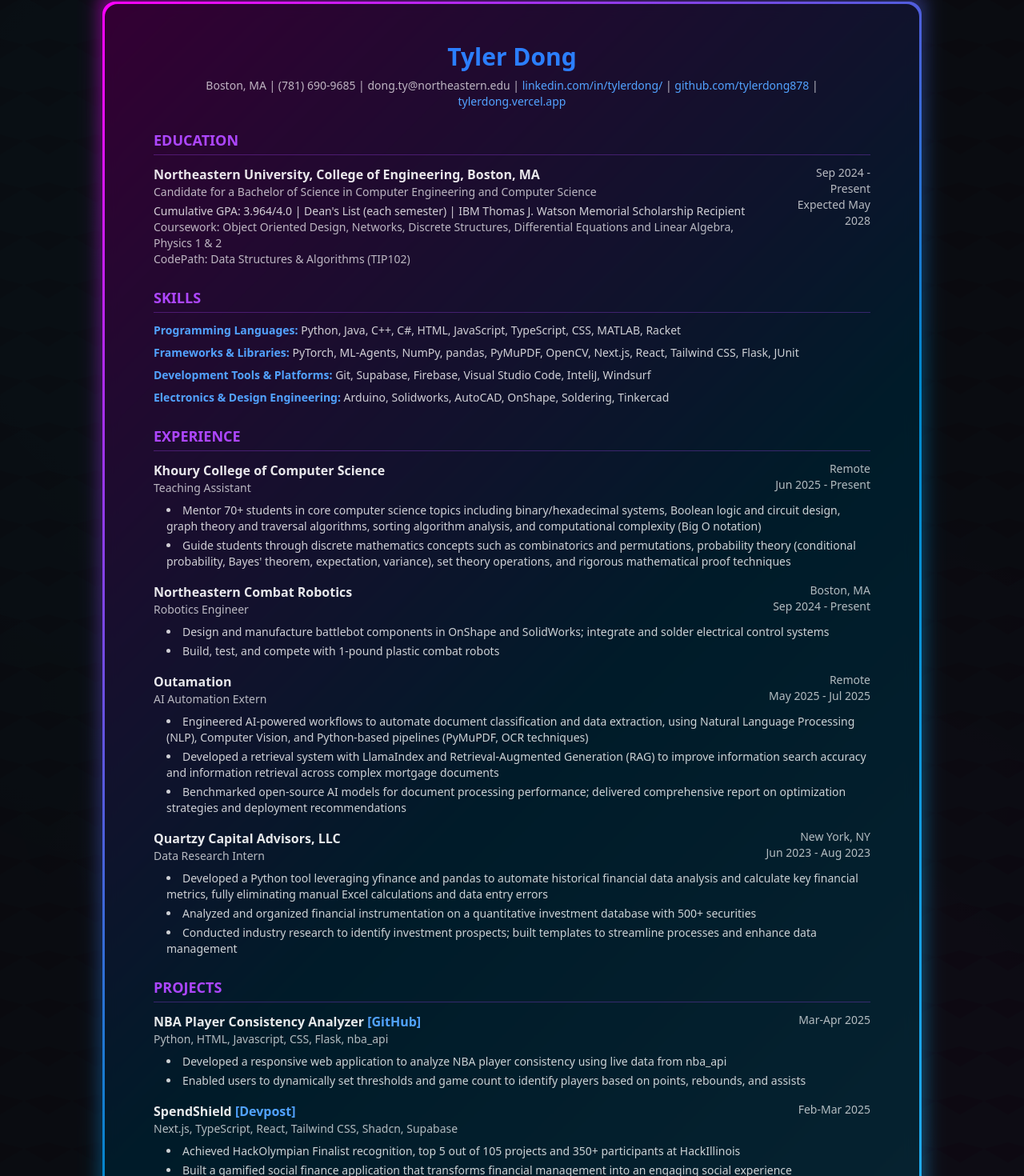
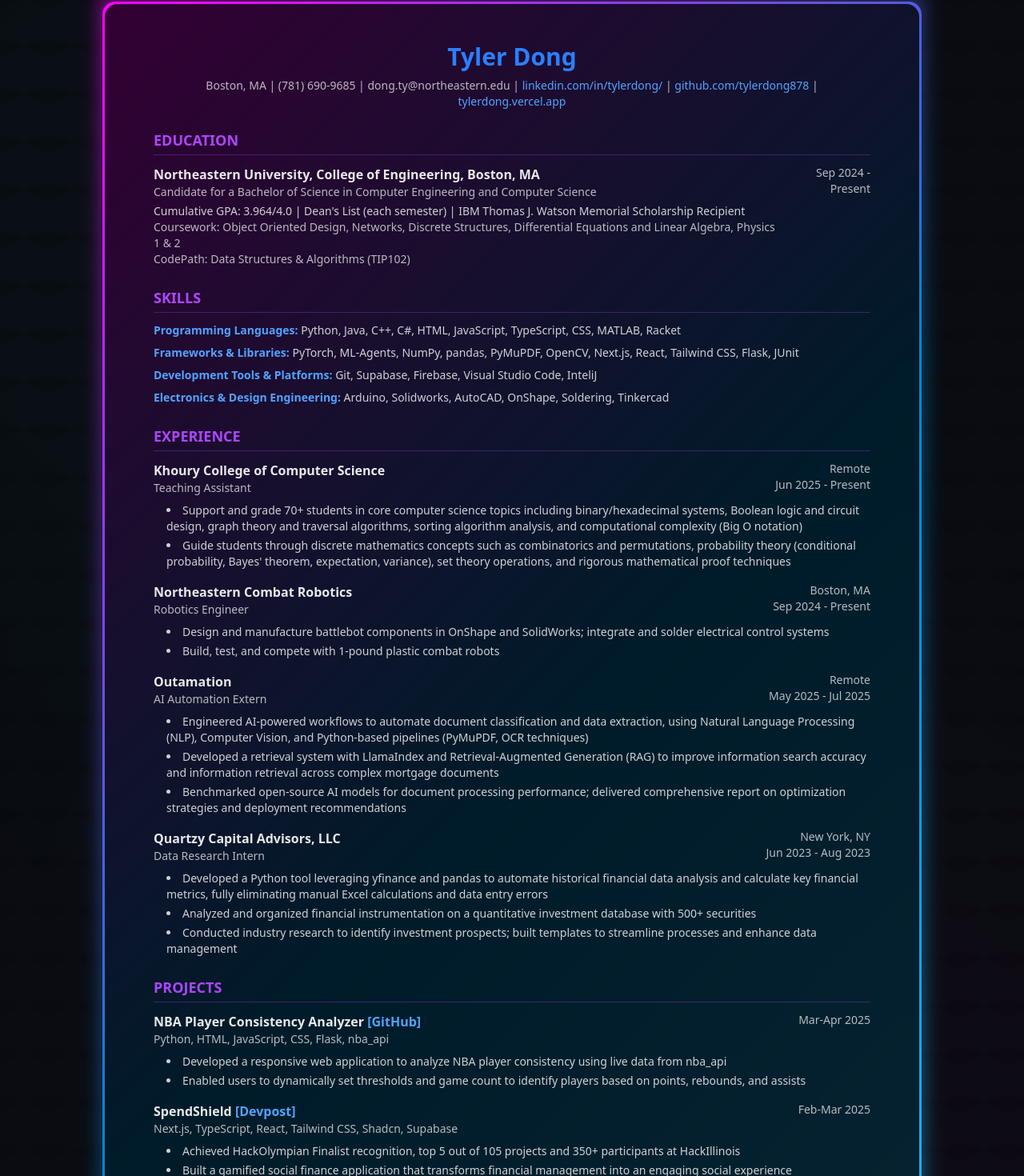
Before and after one commit to tylerdong878/Website, a Next.js app: page /resume in a window 1280 px wide. Shown: the part 368-1838 px from the top of the page at 80% size. Built offline with nearby package versions, Linux system fonts and the light colour scheme.

Commit message:
update resume

```diff
--- a/src/app/resume/page.tsx
+++ b/src/app/resume/page.tsx
@@ -49,7 +49,6 @@ export default function ResumePage() {
                     </div>
                     <div className="text-right text-white/70 text-sm">
                       <p>Sep 2024 - Present</p>
-                      <p>Expected May 2028</p>
                     </div>
                   </div>
                 </div>
@@ -61,7 +60,7 @@ export default function ResumePage() {
                 <div className="space-y-2">
                   <p className="text-white/80 text-sm"><span className="text-blue-400 font-semibold">Programming Languages:</span> Python, Java, C++, C#, HTML, JavaScript, TypeScript, CSS, MATLAB, Racket</p>
                   <p className="text-white/80 text-sm"><span className="text-blue-400 font-semibold">Frameworks & Libraries:</span> PyTorch, ML-Agents, NumPy, pandas, PyMuPDF, OpenCV, Next.js, React, Tailwind CSS, Flask, JUnit</p>
-                  <p className="text-white/80 text-sm"><span className="text-blue-400 font-semibold">Development Tools & Platforms:</span> Git, Supabase, Firebase, Visual Studio Code, InteliJ, Windsurf</p>
+                  <p className="text-white/80 text-sm"><span className="text-blue-400 font-semibold">Development Tools & Platforms:</span> Git, Supabase, Firebase, Visual Studio Code, InteliJ</p>
                   <p className="text-white/80 text-sm"><span className="text-blue-400 font-semibold">Electronics & Design Engineering:</span> Arduino, Solidworks, AutoCAD, OnShape, Soldering, Tinkercad</p>
                 </div>
               </div>
@@ -82,7 +81,7 @@ export default function ResumePage() {
                       </div>
                     </div>
                     <ul className="list-disc list-inside mt-2 text-white/80 text-sm space-y-1 ml-4">
-                      <li>Mentor 70+ students in core computer science topics including binary/hexadecimal systems, Boolean logic and circuit design, graph theory and traversal algorithms, sorting algorithm analysis, and computational complexity (Big O notation)</li>
+                      <li>Support and grade 70+ students in core computer science topics including binary/hexadecimal systems, Boolean logic and circuit design, graph theory and traversal algorithms, sorting algorithm analysis, and computational complexity (Big O notation)</li>
                       <li>Guide students through discrete mathematics concepts such as combinatorics and permutations, probability theory (conditional probability, Bayes&apos; theorem, expectation, variance), set theory operations, and rigorous mathematical proof techniques</li>
                     </ul>
                   </div>
@@ -150,7 +149,7 @@ export default function ResumePage() {
                     <div className="flex justify-between items-start">
                       <div>
                         <p className="text-white/90 font-semibold">NBA Player Consistency Analyzer <a href="https://github.com/tylerdong878/Sports-Information" target="_blank" rel="noopener noreferrer" className="text-blue-400 hover:text-purple-400 transition-colors">[GitHub]</a></p>
-                        <p className="text-white/70 text-sm">Python, HTML, Javascript, CSS, Flask, nba_api</p>
+                        <p className="text-white/70 text-sm">Python, HTML, JavaScript, CSS, Flask, nba_api</p>
                       </div>
                       <div className="text-right text-white/70 text-sm">
                         <p>Mar-Apr 2025</p>
```
Also changed, not shown: 1 other file (tests, documents, lock files or other folders).
